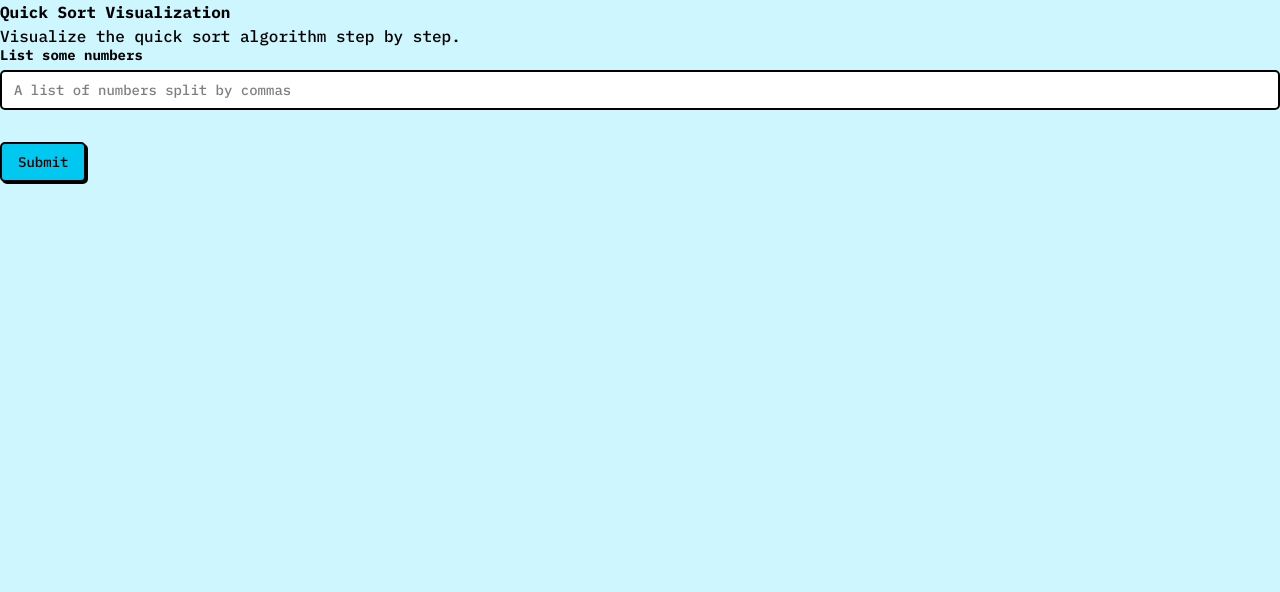
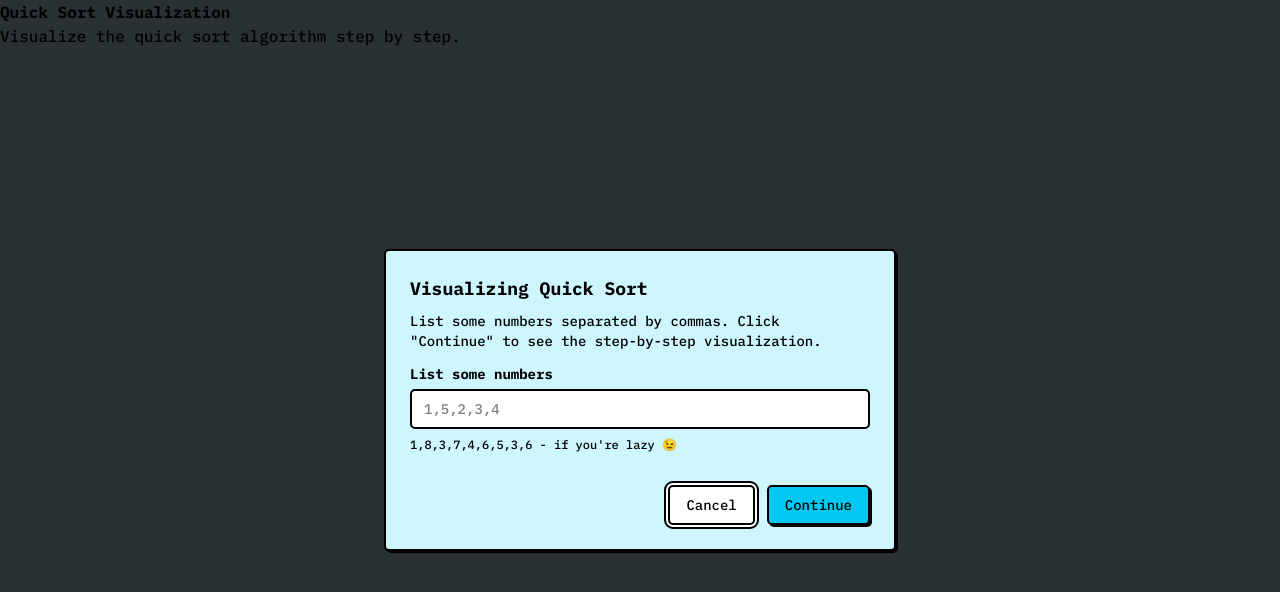
Before and after one commit to andreicstoica/algos-visualized, a Next.js app: page /quick-sort in a window 1280 px wide. Shown: the top 592 px of the page. Built offline with nearby package versions, Linux system fonts and the light colour scheme.

Commit message:
alert dialog with form to start flow

```diff
--- a/package.json
+++ b/package.json
@@ -18,6 +18,7 @@
   "dependencies": {
     "@hookform/resolvers": "^5.1.1",
     "@radix-ui/react-accordion": "^1.2.11",
+    "@radix-ui/react-alert-dialog": "^1.1.14",
     "@radix-ui/react-label": "^2.1.7",
     "@radix-ui/react-slot": "^1.2.3",
     "@t3-oss/env-nextjs": "^0.12.0",
--- a/src/app/layout.tsx
+++ b/src/app/layout.tsx
@@ -21,7 +21,7 @@ export default function RootLayout({
   children,
 }: Readonly<{ children: React.ReactNode }>) {
   return (
-    <html lang="en" className={plex.className}>
+    <html lang="en" suppressHydrationWarning className={plex.className}>
       <body>
         <ThemeProvider
           attribute="class"
--- a/src/app/quick-sort/page.tsx
+++ b/src/app/quick-sort/page.tsx
@@ -7,6 +7,7 @@ import { Button } from "@/components/ui/button";
 import {
   Form,
   FormControl,
+  FormDescription,
   FormField,
   FormItem,
   FormLabel,
@@ -25,6 +26,17 @@ import {
 import { Card, CardContent, CardHeader, CardTitle } from "@/components/ui/card";
 import clsx from "clsx";
 
+import {
+  AlertDialog,
+  AlertDialogContent,
+  AlertDialogHeader,
+  AlertDialogTitle,
+  AlertDialogDescription,
+  AlertDialogFooter,
+  AlertDialogCancel,
+  AlertDialogAction,
+} from "@/components/ui/alert-dialog";
+
 const formSchema = z.object({
   numbers: z.string().min(1, {
     message: "Please enter some numbers.",
@@ -36,6 +48,7 @@ export default function QuickSortPage() {
   const [numberArr, setNumberArr] = useState<number[]>([]);
   const [steps, setSteps] = useState<SortStepNode[]>([]);
   const [showResult, setShowResult] = useState<boolean>(false);
+  const [showModal, setShowModal] = useState(true);
 
   const form = useForm({
     resolver: zodResolver(formSchema),
@@ -45,6 +58,7 @@ export default function QuickSortPage() {
   type FormData = z.infer<typeof formSchema>;
 
   const onSubmit = (data: FormData) => {
+    setShowModal(false);
     setShowResult(true);
     const parsedNumbers = data.numbers
       .split(",")
@@ -54,6 +68,9 @@ export default function QuickSortPage() {
     if (parsedNumbers.length >= 2) {
       setNumberArr(parsedNumbers);
       setSteps(quickSortAnimated(parsedNumbers));
+    } else {
+      setNumberArr([]);
+      setSteps([]);
     }
   };
 
@@ -62,6 +79,16 @@ export default function QuickSortPage() {
       <h1>Quick Sort Visualization</h1>
       <p>Visualize the quick sort algorithm step by step.</p>
 
+      {/* Modal for number input */}
+      <AlertDialog open={showModal}>
+        <AlertDialogContent>
+          <AlertDialogHeader>
+            <AlertDialogTitle>Visualizing Quick Sort</AlertDialogTitle>
+            <AlertDialogDescription>
+              List some numbers separated by commas. Click &quot;Continue&quot;
+              to see the step-by-step visualization.
+            </AlertDialogDescription>
+          </AlertDialogHeader>
           <Form {...form}>
             <form onSubmit={form.handleSubmit(onSubmit)} className="space-y-8">
               <FormField
@@ -71,30 +98,43 @@ export default function QuickSortPage() {
                   <FormItem>
                     <FormLabel>List some numbers</FormLabel>
                     <FormControl>
-                  <Input
-                    placeholder="A list of numbers split by commas"
-                    {...field}
-                  />
+                      <Input placeholder="1,5,2,3,4" {...field} />
                     </FormControl>
+                    <FormDescription className="text-xs">
+                      1,8,3,7,4,6,5,3,6 - if you&apos;re lazy 😉
+                    </FormDescription>
                     <FormMessage />
                   </FormItem>
                 )}
               />
-          <Button type="submit">Submit</Button>
+              <AlertDialogFooter>
+                <AlertDialogCancel
+                  type="button"
+                  onClick={() => setShowModal(false)}
+                >
+                  Cancel
+                </AlertDialogCancel>
+                <AlertDialogAction asChild>
+                  <Button type="submit">Continue</Button>
+                </AlertDialogAction>
+              </AlertDialogFooter>
             </form>
           </Form>
+        </AlertDialogContent>
+      </AlertDialog>
 
+      {/* Visualization and result only after modal is closed and valid numbers are present */}
+      {showResult && steps.length > 0 && (
         <div className="mt-2 flex flex-col gap-2">
-        {steps.map((step, i) => (
-          <QuickSortVisualization key={i} steps={steps} />
-        ))}
+          <QuickSortVisualization steps={steps} />
         </div>
+      )}
 
       {/* sorted list result card */}
       <Card
         className={clsx(
-          showResult === true ? "visible" : "hidden",
-          "mx-auto w-full max-w-md items-center",
+          showResult && numberArr.length > 0 ? "visible" : "hidden",
+          "mx-auto w-auto items-center",
         )}
       >
         <CardHeader className="w-full justify-center">
--- a/src/components/quick-sort-visualization.tsx
+++ b/src/components/quick-sort-visualization.tsx
@@ -3,6 +3,7 @@ import SortStep from "./sort-step";
 
 // Recursive node display helper
 function RenderNode({
+  // lily loves you
   node,
   depth,
 }: {
@@ -16,30 +17,31 @@ function RenderNode({
   const { type, partitionData, left, right, originalRange } = node;
 
   const indentClass = depth > 0 ? `ml-${depth * 6}` : "";
-  const hasChildren = left !== null || right !== null;
+  const hasChildren = type === "PARTITION" && (left !== null || right !== null);
 
   return (
     <div className={`mb-8 flex w-full flex-col items-start ${indentClass}`}>
       <div className="flex w-full flex-col items-center gap-4">
         <SortStep step={partitionData} />
-        {originalRange && (
+        {originalRange && partitionData.arr[0] !== undefined && (
           <div className="text-xs text-gray-600">
             Range: [{originalRange[0]}, {originalRange[1]}]
           </div>
         )}
 
         {/* display labels and og range */}
-        {type === "PARTITION" && (
+        {type === "PARTITION" && hasChildren && (
           <>
             <div className="flex w-24 flex-row text-xs text-gray-600">
-              {left && <span className="mr-2">Left</span>}
+              {left && <span className="mx-3">Left</span>}
               {right && <span>Right</span>}
             </div>
           </>
         )}
       </div>
+
       {/* recursively render children */}
-      {hasChildren && ( // Only render children if this is a PARTITION node with children
+      {type === "PARTITION" && hasChildren && (
         <div className="mt-4 flex w-full flex-row gap-4">
           {left && <RenderNode node={left} depth={depth + 1} />}
           {right && <RenderNode node={right} depth={depth + 1} />}
@@ -52,7 +54,7 @@ function RenderNode({
 interface QuickSortVisualizationProps {
   steps: SortStepNode[];
 }
-
+``;
 export default function QuickSortVisualization({
   steps,
 }: QuickSortVisualizationProps) {
--- a/src/components/sort-step.tsx
+++ b/src/components/sort-step.tsx
@@ -7,16 +7,17 @@ export default function SortStep({ step }: { step: PartitionData }) {
   const getBg = (index: number): string => {
     let classes = "";
 
-    if (pivotIndex && pivotIndex === index) {
-      classes += "bg-yellow-400";
+    if (pivotIndex !== undefined && pivotIndex === index) {
+      classes += "bg-yellow-400 text-black"; // yellow for pivot
     }
-
-    // for the future if i want to add individual comparisons lol
-    if (comparingIndeces) {
+    // compare indeces one day lol
+    else if (comparingIndeces) {
       const [idx1, idx2] = comparingIndeces;
       if (index === idx1 || index === idx2) {
-        classes += "bg-red-400";
+        classes += "bg-red-400 text-black"; // red for comparing
       }
+    } else {
+      classes += "bg-cyan-500";
     }
 
     return classes;
@@ -25,7 +26,7 @@ export default function SortStep({ step }: { step: PartitionData }) {
   return (
     <div className="flex flex-row items-center gap-1">
       {arr.map((element: number, index: number) => (
-        <Badge key={index} className={getBg(index)}>
+        <Badge key={`${element}-${index}`} className={getBg(index)}>
           {element}
         </Badge>
       ))}
--- /dev/null
+++ b/src/components/ui/alert-dialog.tsx
@@ -0,0 +1,159 @@
+"use client"
+
+import * as AlertDialogPrimitive from "@radix-ui/react-alert-dialog"
+
+import * as React from "react"
+
+import { buttonVariants } from "@/components/ui/button"
+
+import { cn } from "@/lib/utils"
+
+function AlertDialog({
+  ...props
+}: React.ComponentProps<typeof AlertDialogPrimitive.Root>) {
+  return <AlertDialogPrimitive.Root data-slot="alert-dialog" {...props} />
+}
+
+function AlertDialogTrigger({
+  ...props
+}: React.ComponentProps<typeof AlertDialogPrimitive.Trigger>) {
+  return (
+    <AlertDialogPrimitive.Trigger data-slot="alert-dialog-trigger" {...props} />
+  )
+}
+
+function AlertDialogPortal({
+  ...props
+}: React.ComponentProps<typeof AlertDialogPrimitive.Portal>) {
+  return (
+    <AlertDialogPrimitive.Portal data-slot="alert-dialog-portal" {...props} />
+  )
+}
+
+function AlertDialogOverlay({
+  className,
+  ...props
+}: React.ComponentProps<typeof AlertDialogPrimitive.Overlay>) {
+  return (
+    <AlertDialogPrimitive.Overlay
+      data-slot="alert-dialog-overlay"
+      className={cn(
+        "fixed inset-0 z-50 bg-overlay data-[state=open]:animate-in data-[state=closed]:animate-out data-[state=closed]:fade-out-0 data-[state=open]:fade-in-0",
+        className,
+      )}
+      {...props}
+    />
+  )
+}
+
+function AlertDialogContent({
+  className,
+  ...props
+}: React.ComponentProps<typeof AlertDialogPrimitive.Content>) {
+  return (
+    <AlertDialogPortal>
+      <AlertDialogOverlay />
+      <AlertDialogPrimitive.Content
+        data-slot="alert-dialog-content"
+        className={cn(
+          "bg-background data-[state=open]:animate-in data-[state=closed]:animate-out data-[state=closed]:fade-out-0 data-[state=open]:fade-in-0 data-[state=closed]:zoom-out-95 data-[state=open]:zoom-in-95 fixed top-[50%] left-[50%] z-50 grid w-full max-w-[calc(100%-2rem)] translate-x-[-50%] translate-y-[-50%] gap-4 rounded-base border-2 border-border p-6 shadow-shadow duration-200 sm:max-w-lg",
+          className,
+        )}
+        {...props}
+      />
+    </AlertDialogPortal>
+  )
+}
+
+function AlertDialogHeader({
+  className,
+  ...props
+}: React.ComponentProps<"div">) {
+  return (
+    <div
+      data-slot="alert-dialog-header"
+      className={cn("flex flex-col gap-2 text-center sm:text-left", className)}
+      {...props}
+    />
+  )
+}
+
+function AlertDialogFooter({
+  className,
+  ...props
+}: React.ComponentProps<"div">) {
+  return (
+    <div
+      data-slot="alert-dialog-footer"
+      className={cn(
+        "flex flex-col-reverse gap-3 sm:flex-row sm:justify-end",
+        className,
+      )}
+      {...props}
+    />
+  )
+}
+
+function AlertDialogTitle({
+  className,
+  ...props
+}: React.ComponentProps<typeof AlertDialogPrimitive.Title>) {
+  return (
+    <AlertDialogPrimitive.Title
+      data-slot="alert-dialog-title"
+      className={cn("text-lg font-heading", className)}
+      {...props}
+    />
+  )
+}
+
+function AlertDialogDescription({
+  className,
+  ...props
+}: React.ComponentProps<typeof AlertDialogPrimitive.Description>) {
+  return (
+    <AlertDialogPrimitive.Description
+      data-slot="alert-dialog-description"
+      className={cn("text-sm font-base text-foreground", className)}
+      {...props}
+    />
+  )
+}
+
+function AlertDialogAction({
+  className,
+  ...props
+}: React.ComponentProps<typeof AlertDialogPrimitive.Action>) {
+  return (
+    <AlertDialogPrimitive.Action
+      className={cn(buttonVariants(), className)}
+      {...props}
+    />
+  )
+}
+
+function AlertDialogCancel({
+  className,
+  ...props
+}: React.ComponentProps<typeof AlertDialogPrimitive.Cancel>) {
+  return (
+    <AlertDialogPrimitive.Cancel
+      className={cn(buttonVariants({ variant: "neutral" }), className)}
+      {...props}
+    />
+  )
+}
+
+export {
+  AlertDialog,
+  AlertDialogPortal,
+  AlertDialogOverlay,
+  AlertDialogTrigger,
+  AlertDialogContent,
+  AlertDialogHeader,
+  AlertDialogFooter,
+  AlertDialogTitle,
+  AlertDialogDescription,
+  AlertDialogAction,
+  AlertDialogCancel,
+}
--- a/src/lib/quick-sort.ts
+++ b/src/lib/quick-sort.ts
@@ -35,7 +35,7 @@ export function quickSortAnimated(arr: number[]): SortStepNode[] {
   ): SortStepNode => {
     return {
       type: "BASE_CASE",
-      partitionData: createPartition(arr),
+      partitionData: createPartition(arr, arr.length === 1 ? 0 : undefined),
       originalRange: [initialIndex, originalEndIndex], // range for leaf
       left: null,
       right: null,
```
Also changed, not shown: 1 other file (tests, documents, lock files or other folders). Lines whose indentation alone changed are shown as unchanged.
